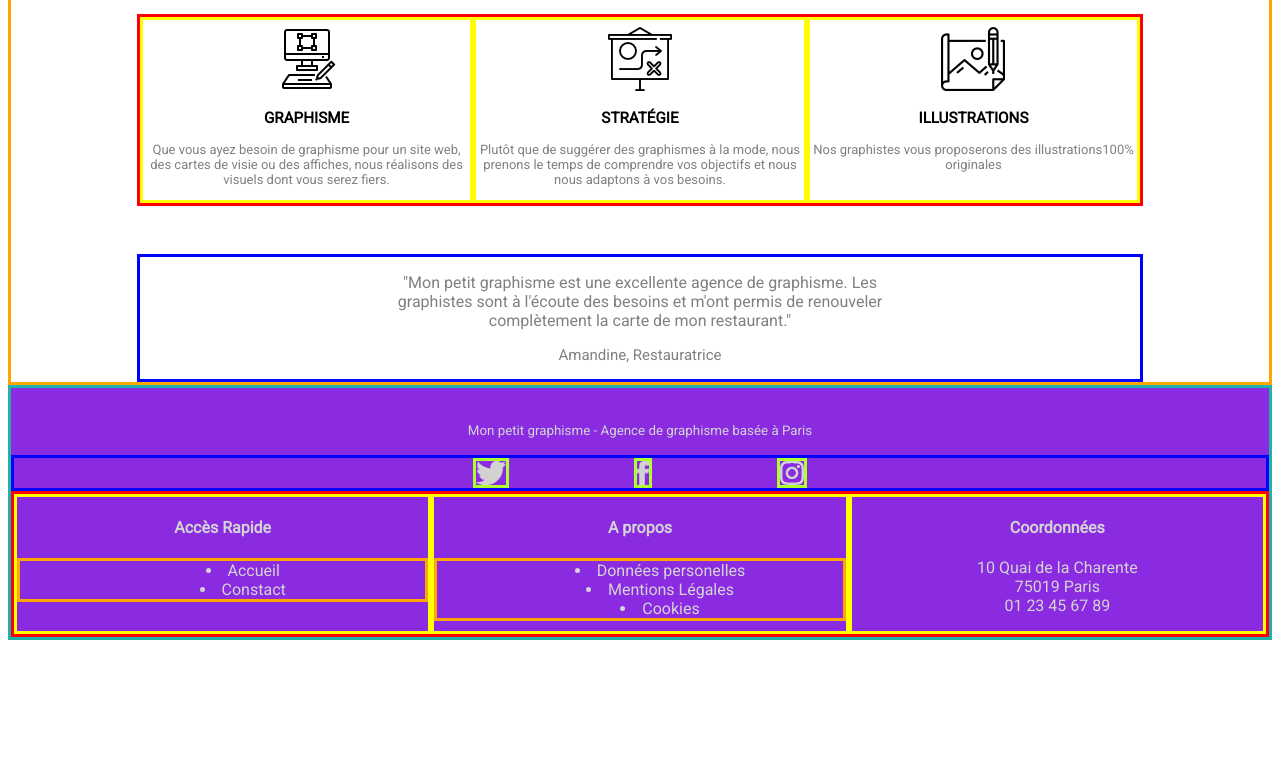
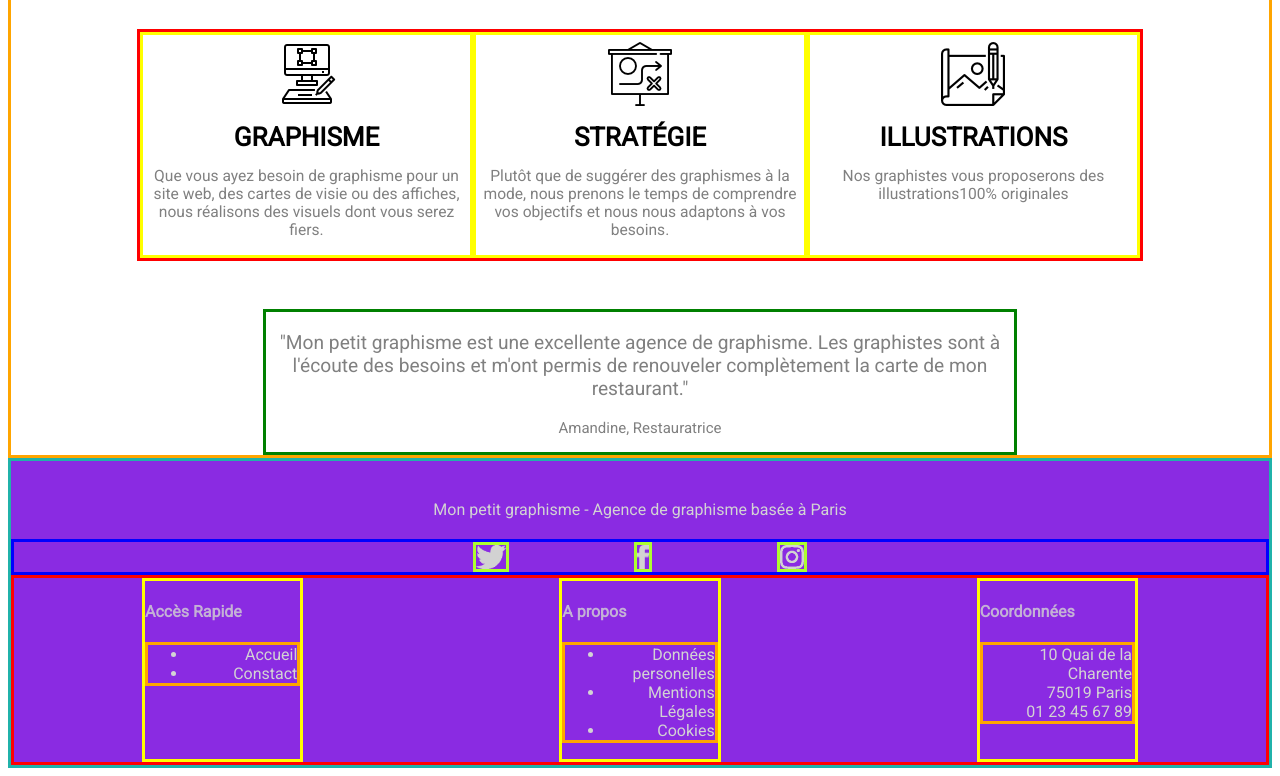
Before and after one commit to lauradauzat/DefiProjet1OC, a plain HTML site: page index.html in a window 1280 px wide. Shown: the part 604-1380 px from the top of the page. Before the commit the page ends 1252 px from the top, so only its background shows below. Drawn offline with Linux system fonts and the light colour scheme.

Commit message:
touch up last details

```diff
--- a/index.html
+++ b/index.html
@@ -74,7 +74,8 @@
            <div class="card">
                <h4>Accès Rapide</h4>
                <ul>
-                   <li>Accueil</li>
+                   <li>Accueil</li><!--
+                -->
                    <li>Constact</li>
                </ul>
            </div>
@@ -90,11 +91,11 @@
 
            <div class="card">
                <h4>Coordonnées</h4>
-               <p>
-                   10 Quai de la Charente <br>
-                   75019 Paris <br>
-                   01 23 45 67 89
-               </p>
+                <ul id="adresse">
+                    <li>10 Quai de la Charente </li>
+                    <li>75019 Paris</li>
+                    <li>01 23 45 67 89</li>
+                </ul>
            </div>
        </div>
 
--- a/style.css
+++ b/style.css
@@ -8,14 +8,24 @@ body {
 }
 
 h3 {
-    color: black
+    color: black;
+    font-size: 2em;
+    margin-top: 0.5em;
+    margin-bottom: 0.5em;
+
 }
+
+p {
+    font-size: larger;
+}
+
+
 header {
     display : flex;
     justify-content: space-between;
     align-items: center;
     border-style: solid;
-    height: 80px;
+    height: 85px;
 }
 
 #caroussel {
@@ -31,14 +41,14 @@ header {
 
 
 header #logo {
-    width: 250px;
-    height: 80px;
+    width: 350px;
+    height: 85px;
     object-fit: cover;
     border-style: solid;
 }
 
 #caroussel #logo {
-    width: 150px;
+    width: 190px;
     height: 60px;
     object-fit: cover;
 }
@@ -75,7 +85,7 @@ section {
     margin-left: 10%;
     margin-right: 10%;
     display : flex;
-    border: solid blue;
+    border: solid green;
 
 }
 
@@ -108,8 +118,8 @@ section {
 
 #shorter {
     margin-top: 2em;
-    padding-left: 20%;
-    padding-right: 20%;
+    margin-left: 20%;
+    margin-right: 20%;
     flex-direction: column;
 
 }
@@ -141,6 +151,12 @@ footer img {
     justify-content: center;
 }
 
+
+#footer-menu div  {
+    margin-left: 8em;
+    margin-right: 8em;
+}
+
 #footer-menu {
     display: flex;
     border: solid red;
@@ -150,10 +166,15 @@ footer img {
 
 #footer-menu ul {
     border: solid orange;
-    margin: 0 auto;
-    list-style-position: inside;
-
-
-
+    text-align: right;
 
 }
+
+#footer-menu h4 {
+    text-align: left;
+    opacity: 0.8;
+
+}
+#adresse {
+    list-style-type: none;
+}
```
